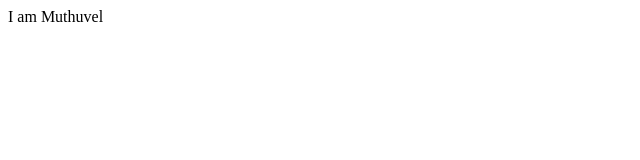
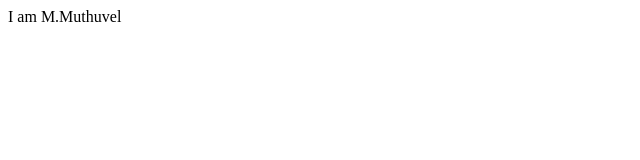
Before and after one commit to Muthuvel003/newGitTest, a plain HTML site: page index.html in a window 1280 px wide. Shown: the full height of the page, 0-640 px from the left. Drawn offline with Linux system fonts and the light colour scheme.

Commit message:
modified M

```diff
--- a/index.html
+++ b/index.html
@@ -1,5 +1,5 @@
 <html>
 <body>
-<p>I am Muthuvel</p>
+<p>I am M.Muthuvel</p>
 </body>
 </html>
```
